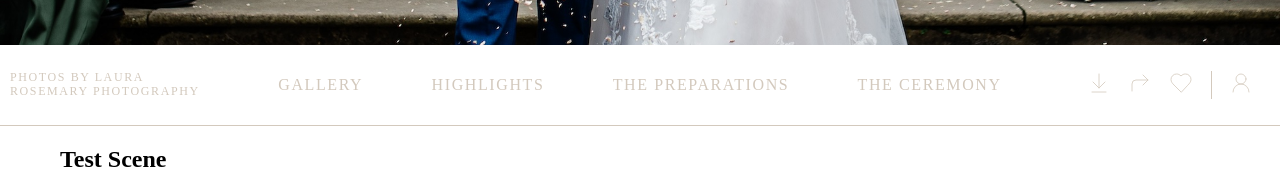
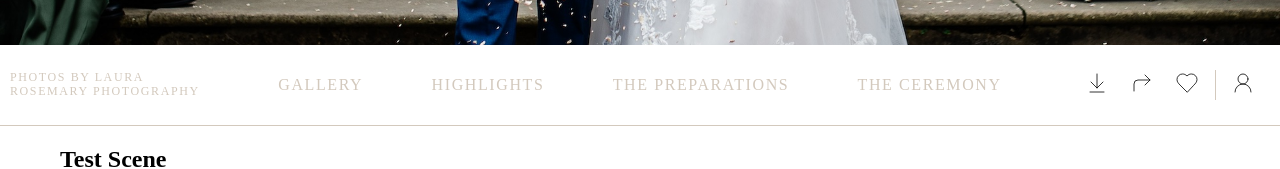
Before and after one commit to ellaroosmarijn/laura-photography, a Next.js app: page /# in a window 1280 px wide. Shown: the part 755-924 px from the top of the page. Built offline with nearby package versions, Linux system fonts and the light colour scheme; a web font is replaced by a local one.

Commit message:
fix: tooltip to use a button tag for accessibility and style

```diff
--- a/app/_components/tooltip/index.module.css
+++ b/app/_components/tooltip/index.module.css
@@ -1,6 +1,8 @@
 .tooltip {
   position: relative;
   display: inline-block;
+  border: none;
+  background: none;
 }
 
 .tooltipText {
@@ -13,6 +15,7 @@
   background-color: var(--color-rust-dark);
   padding: var(--size-2);
   transition: opacity 0.3s;
+  text-transform: uppercase;
 }
 
 .tooltip:hover .tooltipText {
--- a/app/_components/tooltip/index.tsx
+++ b/app/_components/tooltip/index.tsx
@@ -13,9 +13,9 @@ export function Tooltip({
   direction = "bottom",
 }: TooltipProps) {
   return (
-    <div className={`${styles.tooltip} ${styles[direction]}`}>
+    <button className={`${styles.tooltip} ${styles[direction]}`}>
       {children}
       <span className={styles.tooltipText}>{text}</span>
-    </div>
+    </button>
   )
 }
```
